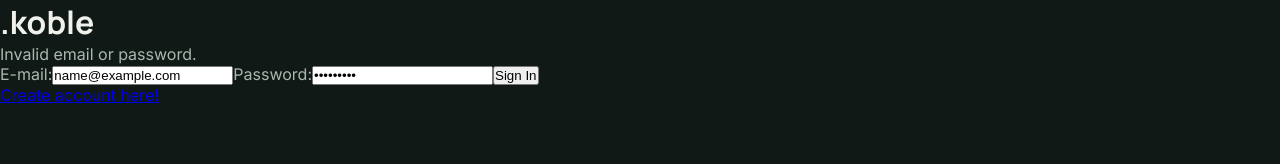
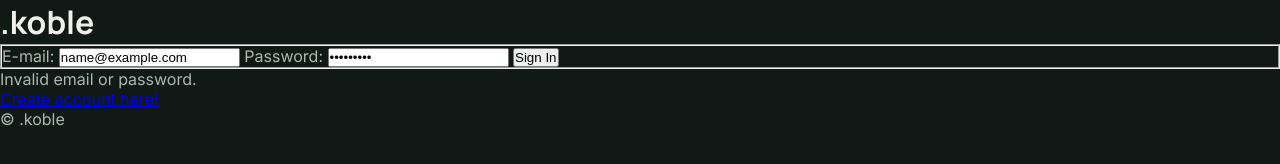
Before and after one commit to synnestorm/ca-javascript, a plain HTML site: page index.html in a window 1280 px wide. Both pictures are taken after typing "name@example.com", "Sample123" into the empty fields and a click on the button "Sign In". Drawn offline with Linux system fonts and the light colour scheme; no server answers.

Commit message:
refactor: login form to use static HTML & simplify DOM manipulation in login.js

```diff
--- a/index.html
+++ b/index.html
@@ -26,9 +26,20 @@
     </header>
     <main>
         <div id="container">
-
+            <form id="login-form">
+                <fieldset>
+                    <label for="email">E-mail:</label>
+                    <input id="email" name="email" type="email" placeholder="koble@stud.noroff.no" required>
+                    <label for="password">Password:</label>
+                    <input id="password" name="password" type="password" maxlength="25" required>
+                    <button id="login-btn" type="submit">Sign In</button>
+                </fieldset>
+            </form>
         </div>
     </main>
+    <footer>
+        <p>&copy; .koble</p>
+    </footer>
     <script type="module" src="src/pages/login.js"></script>
 </body>
 
--- a/src/pages/login.js
+++ b/src/pages/login.js
@@ -2,51 +2,18 @@ import { loginUser, apiKey } from "../api/auth.js";
 
 // DOM manipulation
 const container = document.getElementById("container");
+const loginForm = document.getElementById("login-form");
+const email = document.getElementById("email");
+const password = document.getElementById("password");
 
 const status = document.createElement("p");
 status.id = "status";
-
-const loginForm = document.createElement("form");
-loginForm.className = "login-form";
-
-const email = document.createElement("label");
-email.textContent = "E-mail:";
-email.setAttribute("for", "email");
-
-const emailInput = document.createElement("input");
-emailInput.placeholder = "email@koble.com";
-emailInput.type = "email";
-emailInput.name = "email";
-emailInput.id = "email";
-emailInput.required = true;
-
-const password = document.createElement("label");
-password.textContent = "Password:";
-password.setAttribute("for", "password");
-
-const passwordInput = document.createElement("input");
-passwordInput.type = "password";
-passwordInput.name = "password";
-passwordInput.id = "password";
-passwordInput.maxLength = "25";
-passwordInput.required = true;
-
-const loginBtn = document.createElement("button");
-loginBtn.className = "login-btn";
-loginBtn.textContent = "Sign In";
-loginBtn.type = "submit";
 
 const register = document.createElement("a");
 register.textContent = "Create account here!";
 register.href = "pages/register.html";
 
 loginForm.appendChild(status);
-loginForm.appendChild(email);
-loginForm.appendChild(emailInput);
-loginForm.appendChild(password);
-loginForm.appendChild(passwordInput);
-loginForm.appendChild(loginBtn);
-container.appendChild(loginForm);
 container.appendChild(register);
 
 // Event Listener:
@@ -54,20 +21,20 @@ container.appendChild(register);
 loginForm.addEventListener("submit", async function (event) {
   event.preventDefault();
   status.innerHTML = "";
-  const enteredEmail = emailInput.value.trim();
-  const enteredPassword = passwordInput.value.trim();
+  const enteredEmail = email.value.trim();
+  const enteredPassword = password.value.trim();
   const success = await loginUser(enteredEmail, enteredPassword);
 
   if (success) {
     await apiKey();
-    status.innerHTML = "Login successful! Redirecting...";
+    status.textContent = "Login successful! Redirecting...";
     status.className = "success";
 
     setTimeout(function () {
       window.location.href = "pages/posts.html";
     }, 1000);
   } else {
-    status.innerHTML = "Invalid email or password.";
+    status.textContent = "Invalid email or password.";
     status.className = "error";
   }
 });
```
